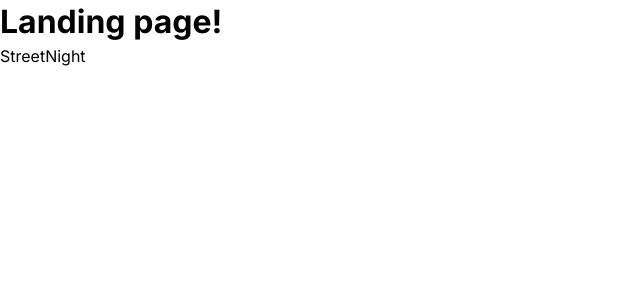
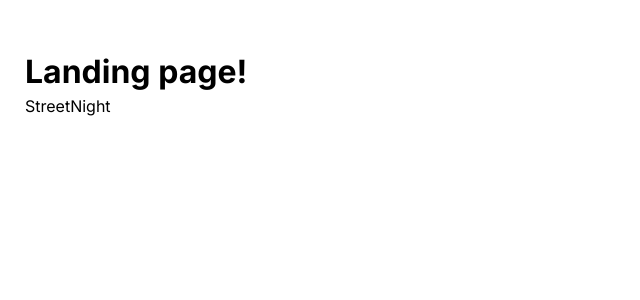
Before and after one commit to brenttimmermans/photos-by-brent, a Next.js app: page / in a window 1280 px wide. Shown: the top 300 px of the page, without its empty margins (0-640 px from the left). Built offline with nearby package versions, Linux system fonts and the light colour scheme.

Commit message:
💄 tweak global css

```diff
--- a/app/globals.css
+++ b/app/globals.css
@@ -13,6 +13,14 @@ body {
   line-height: 1.4;
   color: var(--color-text);
   background-color: var(--color-background);
+
+  max-width: 1500px;
+  margin: 0 auto;
+  padding: 25px;
+}
+
+main {
+  margin-top: 25px;
 }
 
 a {
```
